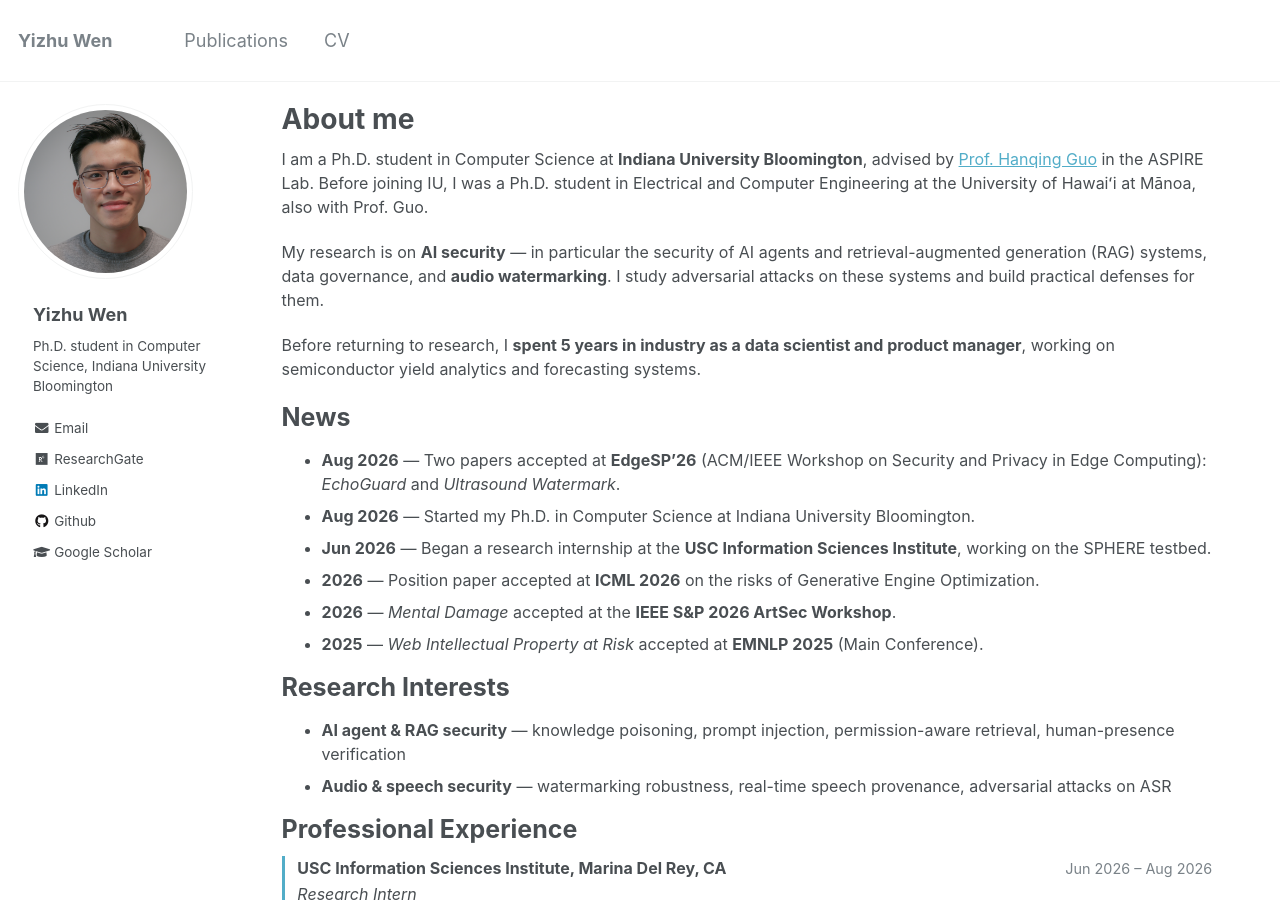
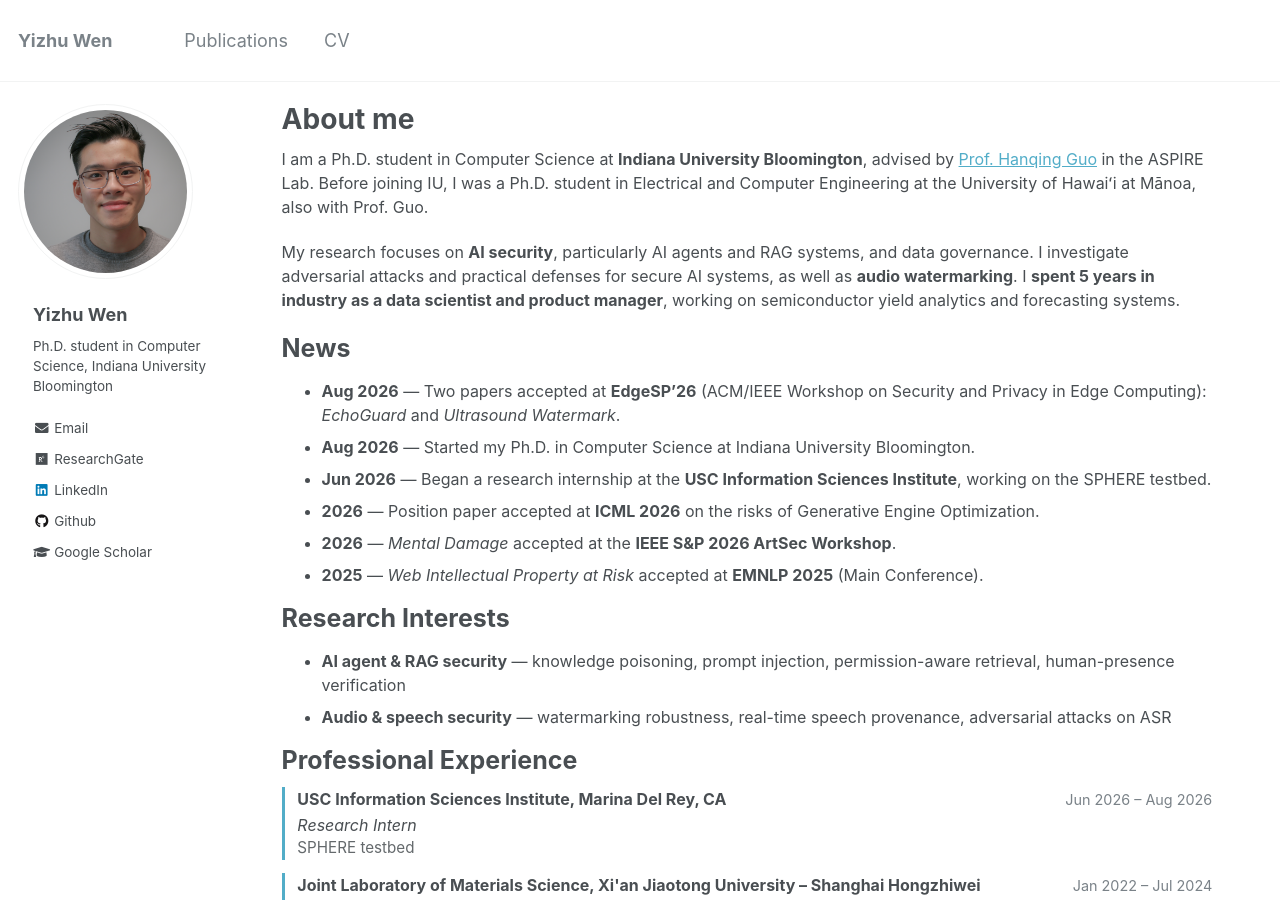
Before and after one commit to yizhu-wen/yizhu-wen.github.io, a Jekyll site: the page built from _pages/about.md, in a window 1280 px wide and 900 px high. Built offline with Jekyll 4.4.1, drawn with Linux system fonts in a browser that asks for light colours.

Commit message:
Revise research summary in about page
Co-Authored-By: Claude Opus 5.5 <noreply@anthropic.com>

```diff
--- a/_pages/about.md
+++ b/_pages/about.md
@@ -10,9 +10,7 @@ redirect_from:
 
 I am a Ph.D. student in Computer Science at **Indiana University Bloomington**, advised by [Prof. Hanqing Guo](https://hanqingguo.github.io) in the ASPIRE Lab. Before joining IU, I was a Ph.D. student in Electrical and Computer Engineering at the University of Hawaiʻi at Mānoa, also with Prof. Guo.
 
-My research is on **AI security** — in particular the security of AI agents and retrieval-augmented generation (RAG) systems, data governance, and **audio watermarking**. I study adversarial attacks on these systems and build practical defenses for them.
-
-Before returning to research, I **spent 5 years in industry as a data scientist and product manager**, working on semiconductor yield analytics and forecasting systems.
+My research focuses on **AI security**, particularly AI agents and RAG systems, and data governance. I investigate adversarial attacks and practical defenses for secure AI systems, as well as **audio watermarking**. I **spent 5 years in industry as a data scientist and product manager**, working on semiconductor yield analytics and forecasting systems.
 
 News
 ======
```
